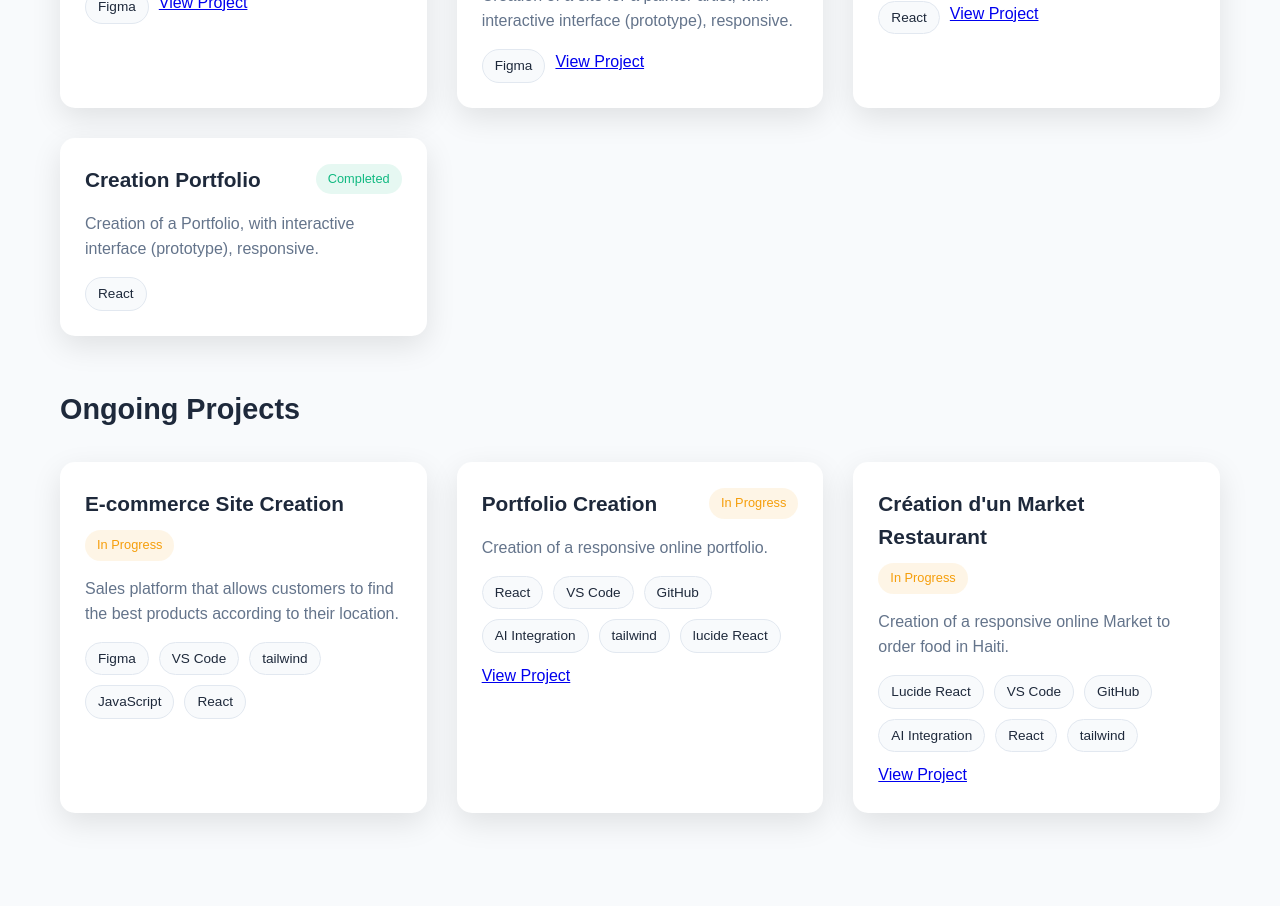
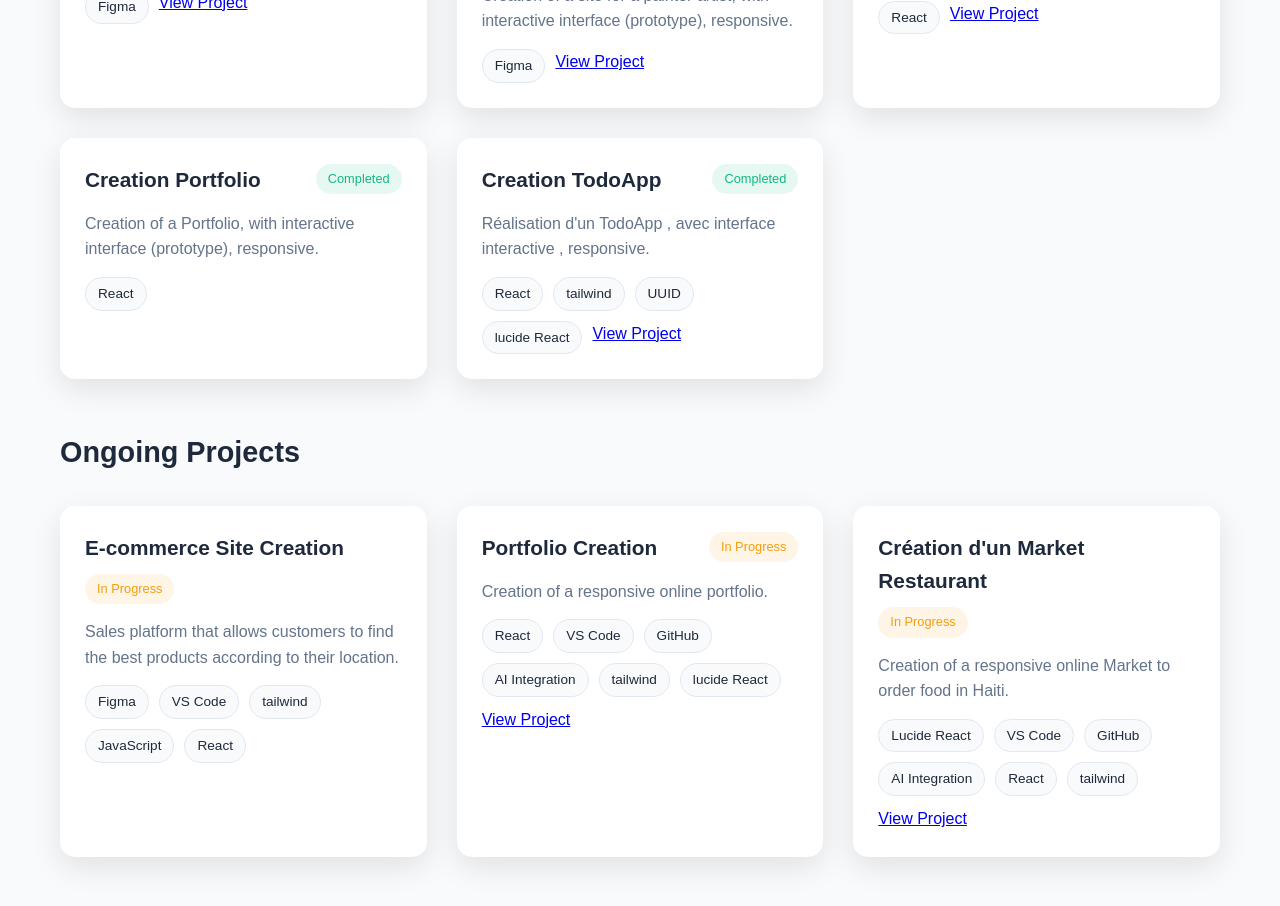
Before and after one commit to jerryinnocent123-ship-it/Portfolio-Jerry, a React (Vite) app: page / in a window 1280 px wide. Shown: the part 2060-2966 px from the top of the page. Built offline with nearby package versions, Linux system fonts and the light colour scheme.

Commit message:
add project

```diff
--- a/src/Compoments/Projects.jsx
+++ b/src/Compoments/Projects.jsx
@@ -40,6 +40,13 @@ const Projects = () => {
       technologies: ['React'],
       status: t('completed'),
       link:"none"
+    },
+    {
+      title: t('Creation TodoApp'),
+      description: t('Réalisation d\'un TodoApp , avec interface interactive , responsive.'),
+      technologies: ['React','tailwind','UUID','lucide React'],
+      status: t('completed'),
+      link:"https://github.com/jerryinnocent123-ship-it/TodoApp-simple.git"
     }
   ];
 
--- a/src/locales/fr/common.json
+++ b/src/locales/fr/common.json
@@ -46,5 +46,7 @@
   "Submit": "Envoyer",
   "Thanks for Message!": "Merci pour votre message!",
   "Restons en contact": "Restons en contact",
-  "N'hésitez pas à me contacter pour discuter de projets, collaborations ou opportunités.": "N'hésitez pas à me contacter pour discuter de projets, collaborations ou opportunités."
+  "N'hésitez pas à me contacter pour discuter de projets, collaborations ou opportunités.": "N'hésitez pas à me contacter pour discuter de projets, collaborations ou opportunités.",
+  "Creation TodoApp":"Creation TodoApp"
+
 }
```
